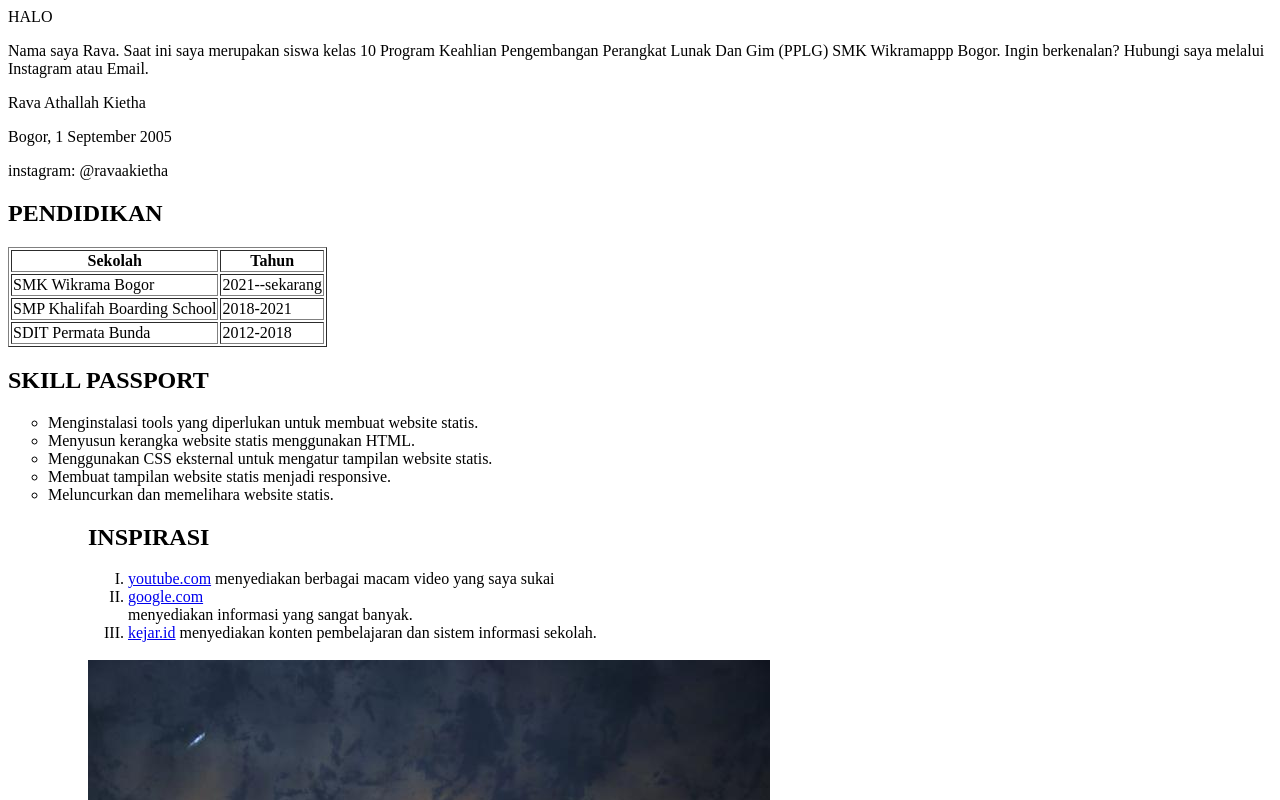
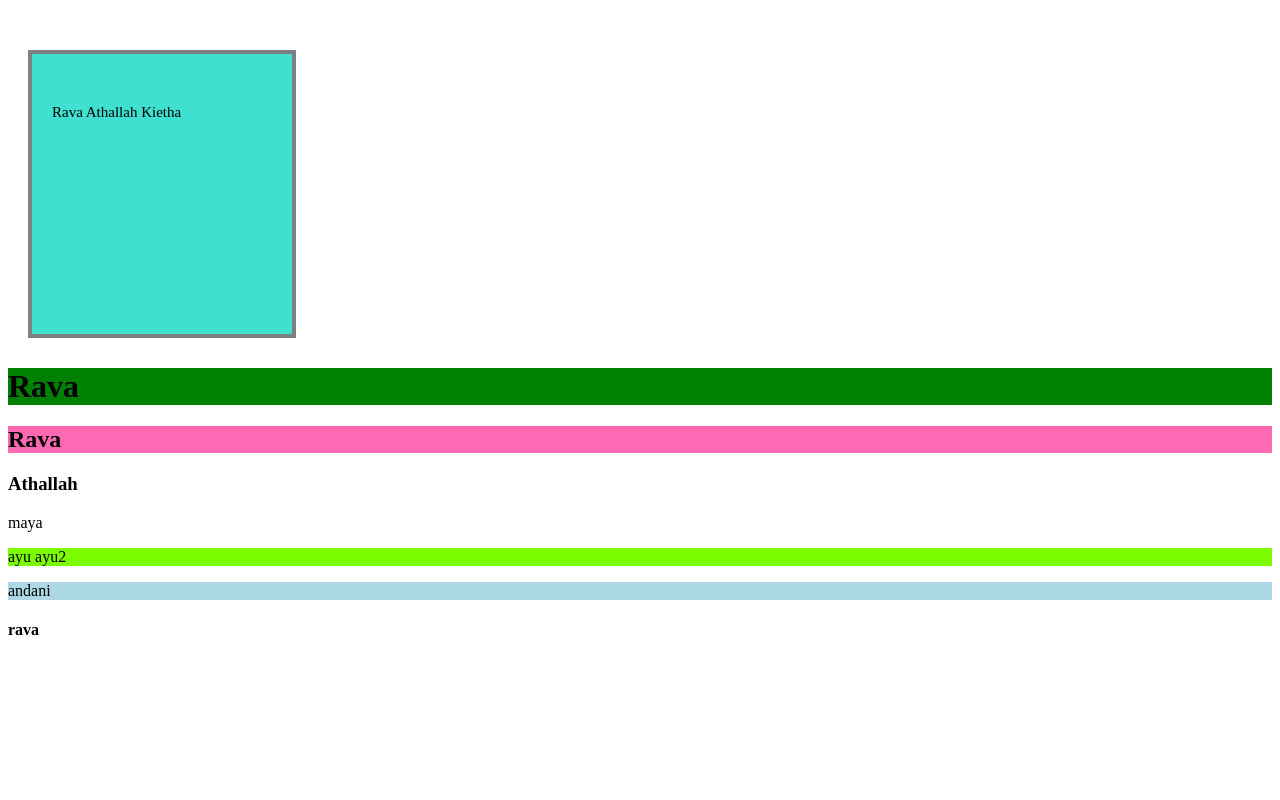
Before and after one commit to Ravv1111/rav-portofolio, a plain HTML site: page index.html in a window 1280 px wide. Shown: the top 800 px of the page. Drawn offline with Linux system fonts and the light colour scheme.

Commit message:
Add files via upload

```diff
--- a/index,.css
+++ b/index,.css
@@ -1,21 +1,3 @@
-
 body {
-    background-color: rgb(65, 59, 59);
-    max-width: 75%;
-    font-size: 15px
-
+    background-color: mediumspringgreen;
 }
-
-body {
-    color: white;
-}
-
-
-
-
-.ins {
-    padding-right: 10px;
-    margin-right: 1000px;
-    border-right: 60px
-
-}
--- /dev/null
+++ b/index.css
@@ -0,0 +1,43 @@
+body{
+    background-color: white;
+}
+
+
+.name{
+    background-color: turquoise;
+
+    padding: 50px 40px 30px 20px;
+
+    margin: 50px 40px 30px 20px;
+
+    border: 4px solid gray;
+
+    width: 200px;
+    height: 200px;
+
+    font-size: 15px;
+}
+
+div h1 {
+    background-color: green;
+}
+div h2 {
+    background-color: hotpink;
+}
+
+div #Athallah {
+    background-color: lawngreen;
+}
+
+
+div .ayu {
+    background-color: lawngreen;
+}
+
+div #andani {
+    background-color: lightblue;
+}
+
+div .maya {
+    background-color: lightseagreen;
+}
--- a/index.html
+++ b/index.html
@@ -2,77 +2,35 @@
 <html lang="en">
 <head>
     <meta charset="UTF-8">
-    <title> HTML </title>
-    <link rel="stylesheet" href="index,html"
+    <title>Document</title>
+    <link rel="stylesheet" href="index.css">
+
+</head>
+<body>
+    <div class="name">
+        Rava Athallah Kietha
+    </div>
+    <div class="Nama">
+        <h1>Rava</h1>
+        <h2>Rava</h2>
+        <h3 class="Rava">Athallah</h3>
+
+        <div>
+            <p>maya</p>
+            <p class="ayu">ayu
+                <spam>ayu2
+
+                </spam>
+            </p>
+            <p id="andani">andani</p>
+        </div>
+
+        <div>
+            <h4>rava</h4>
+        </div>
 
 
-    <h4> HALO </h4>
-
-<body>
-    <P> Nama saya Rava. Saat ini saya merupakan siswa kelas 10 Program Keahlian
-        Pengembangan Perangkat Lunak Dan Gim (PPLG) SMK Wikramappp Bogor. Ingin berkenalan?
-        Hubungi saya melalui Instagram atau Email.</P>
-
-    <P> Rava Athallah Kietha</P>
-    <P> Bogor, 1 September 2005</P>
-    <p> instagram: @ravaakietha</p>
-
-    <H2> PENDIDIKAN</H2>
-
-    <table border="1">
-        <thead>
-            <tr>
-                <th>Sekolah</th>
-                <th>Tahun</th>
-            </tr>
-        </thead>
-        <body>
-            <tr>
-                <td>SMK Wikrama Bogor</td>
-                <td>2021--sekarang</td>
-            </tr>
-            <tr>
-                <td>SMP Khalifah Boarding School</td>
-                <td>2018-2021</td>
-            </tr>
-            <tr>
-                <td>SDIT Permata Bunda</td>
-                <td>2012-2018</td>
-            </tr>
-        </body>
-    </table>
-    <H2>SKILL PASSPORT</H2>
-    <ul type="circle">
-        <li>Menginstalasi tools yang diperlukan untuk membuat website statis.</li>
-        <li>Menyusun kerangka website statis menggunakan HTML.</li>
-        <li>Menggunakan CSS eksternal untuk mengatur tampilan website statis.</li>
-        <li>Membuat tampilan website statis menjadi responsive.</li>
-        <li>Meluncurkan dan memelihara website statis.</li>
-    <ul>
-
-        <h2>INSPIRASI</h2>
-
-     <ol type="I">
-       <li>
-         <a target="_blank" href="https://www.youtube.com/""> youtube.com</a> menyediakan
-          berbagai macam video
-           yang saya sukai </li>
-       <li>
-        <a target="_blank" href="https://www.google.com/""> google.com</a>
-</br>
-menyediakan informasi yang sangat banyak. </li>
-<li>
-    <a target="_blank" href="https://kejar.id/"> kejar.id</a> menyediakan
-konten pembelajaran
-dan sistem informasi
-sekolah. </li>
-       </ol>
-       <br>
-
-       <img src="rava.jfif">
-
-
-
+    </div>
 
 </body>
 </html>
--- /dev/null
+++ b/indexx.css
@@ -0,0 +1,3 @@
+body {
+    background-color: mediumaquamarine;
+}
```
